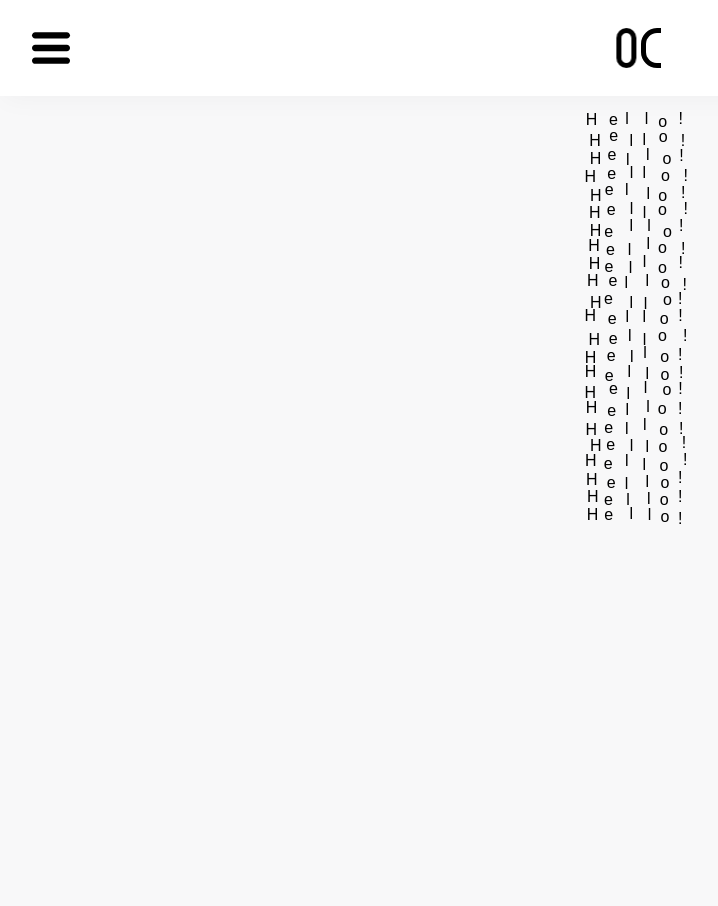
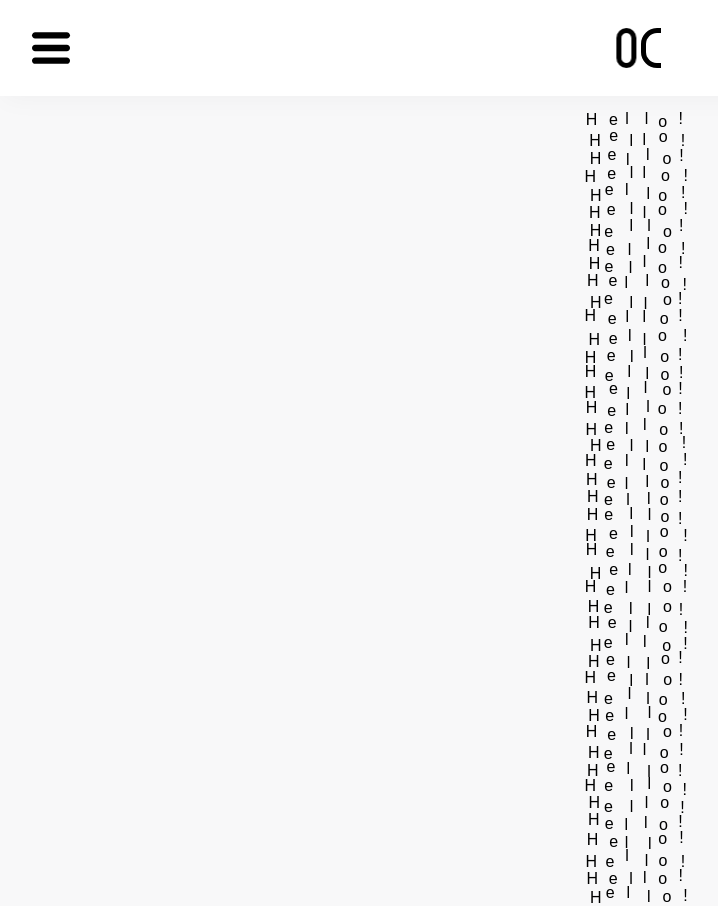
Before and after one commit to oc-developer/oc-developer.github.io, a React (Create React App) app: page /#/test-page in a window 1280 px wide. Shown: the top 906 px of the page, without its empty margins (2-720 px from the left). Before the commit the page ends 800 px from the top, so only its background shows below. Built offline with nearby package versions, Linux system fonts and the light colour scheme.

Commit message:
Add floaty letters to test page

```diff
--- a/src/Projects/DynamicLetters/TestPage/TestPage.tsx
+++ b/src/Projects/DynamicLetters/TestPage/TestPage.tsx
@@ -28,6 +28,44 @@ export default function TestPage() {
                 <FloatyLetters maxDuration={5} minDuration={.2} phrase="Hello!"></FloatyLetters>
                 <FloatyLetters maxDuration={5} minDuration={.2} phrase="Hello!"></FloatyLetters>
                 <FloatyLetters maxDuration={5} minDuration={.2} phrase="Hello!"></FloatyLetters>
+                <FloatyLetters maxDuration={5} minDuration={.2} phrase="Hello!"></FloatyLetters>
+                <FloatyLetters maxDuration={5} minDuration={.2} phrase="Hello!"></FloatyLetters>
+                <FloatyLetters maxDuration={5} minDuration={.2} phrase="Hello!"></FloatyLetters>
+                <FloatyLetters maxDuration={5} minDuration={.2} phrase="Hello!"></FloatyLetters>
+                <FloatyLetters maxDuration={5} minDuration={.2} phrase="Hello!"></FloatyLetters>
+                <FloatyLetters maxDuration={5} minDuration={.2} phrase="Hello!"></FloatyLetters>
+                <FloatyLetters maxDuration={5} minDuration={.2} phrase="Hello!"></FloatyLetters>
+                <FloatyLetters maxDuration={5} minDuration={.2} phrase="Hello!"></FloatyLetters>
+                <FloatyLetters maxDuration={5} minDuration={.2} phrase="Hello!"></FloatyLetters>
+                <FloatyLetters maxDuration={5} minDuration={.2} phrase="Hello!"></FloatyLetters>
+                <FloatyLetters maxDuration={5} minDuration={.2} phrase="Hello!"></FloatyLetters>
+                <FloatyLetters maxDuration={5} minDuration={.2} phrase="Hello!"></FloatyLetters>
+                <FloatyLetters maxDuration={5} minDuration={.2} phrase="Hello!"></FloatyLetters>
+                <FloatyLetters maxDuration={5} minDuration={.2} phrase="Hello!"></FloatyLetters>
+                <FloatyLetters maxDuration={5} minDuration={.2} phrase="Hello!"></FloatyLetters>
+                <FloatyLetters maxDuration={5} minDuration={.2} phrase="Hello!"></FloatyLetters>
+                <FloatyLetters maxDuration={5} minDuration={.2} phrase="Hello!"></FloatyLetters>
+                <FloatyLetters maxDuration={5} minDuration={.2} phrase="Hello!"></FloatyLetters>
+                <FloatyLetters maxDuration={5} minDuration={.2} phrase="Hello!"></FloatyLetters>
+                <FloatyLetters maxDuration={5} minDuration={.2} phrase="Hello!"></FloatyLetters>
+                <FloatyLetters maxDuration={5} minDuration={.2} phrase="Hello!"></FloatyLetters>
+                <FloatyLetters maxDuration={5} minDuration={.2} phrase="Hello!"></FloatyLetters>
+                <FloatyLetters maxDuration={5} minDuration={.2} phrase="Hello!"></FloatyLetters>
+                <FloatyLetters maxDuration={5} minDuration={.2} phrase="Hello!"></FloatyLetters>
+                <FloatyLetters maxDuration={5} minDuration={.2} phrase="Hello!"></FloatyLetters>
+                <FloatyLetters maxDuration={5} minDuration={.2} phrase="Hello!"></FloatyLetters>
+                <FloatyLetters maxDuration={5} minDuration={.2} phrase="Hello!"></FloatyLetters>
+                <FloatyLetters maxDuration={5} minDuration={.2} phrase="Hello!"></FloatyLetters>
+                <FloatyLetters maxDuration={5} minDuration={.2} phrase="Hello!"></FloatyLetters>
+                <FloatyLetters maxDuration={5} minDuration={.2} phrase="Hello!"></FloatyLetters>
+                <FloatyLetters maxDuration={5} minDuration={.2} phrase="Hello!"></FloatyLetters>
+                <FloatyLetters maxDuration={5} minDuration={.2} phrase="Hello!"></FloatyLetters>
+                <FloatyLetters maxDuration={5} minDuration={.2} phrase="Hello!"></FloatyLetters>
+                <FloatyLetters maxDuration={5} minDuration={.2} phrase="Hello!"></FloatyLetters>
+                <FloatyLetters maxDuration={5} minDuration={.2} phrase="Hello!"></FloatyLetters>
+                <FloatyLetters maxDuration={5} minDuration={.2} phrase="Hello!"></FloatyLetters>
+                <FloatyLetters maxDuration={5} minDuration={.2} phrase="Hello!"></FloatyLetters>
+                <FloatyLetters maxDuration={5} minDuration={.2} phrase="Hello!"></FloatyLetters>
             </div>
         </div>
     )
```
